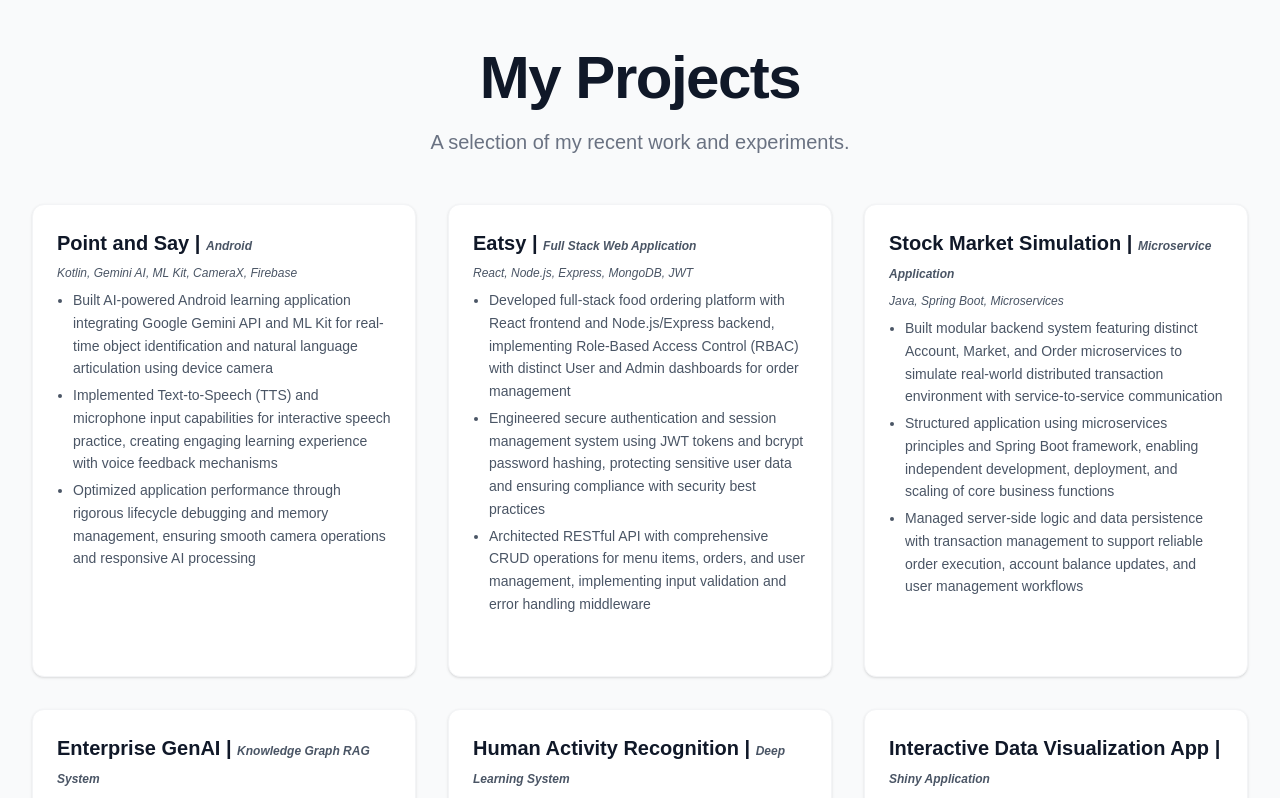
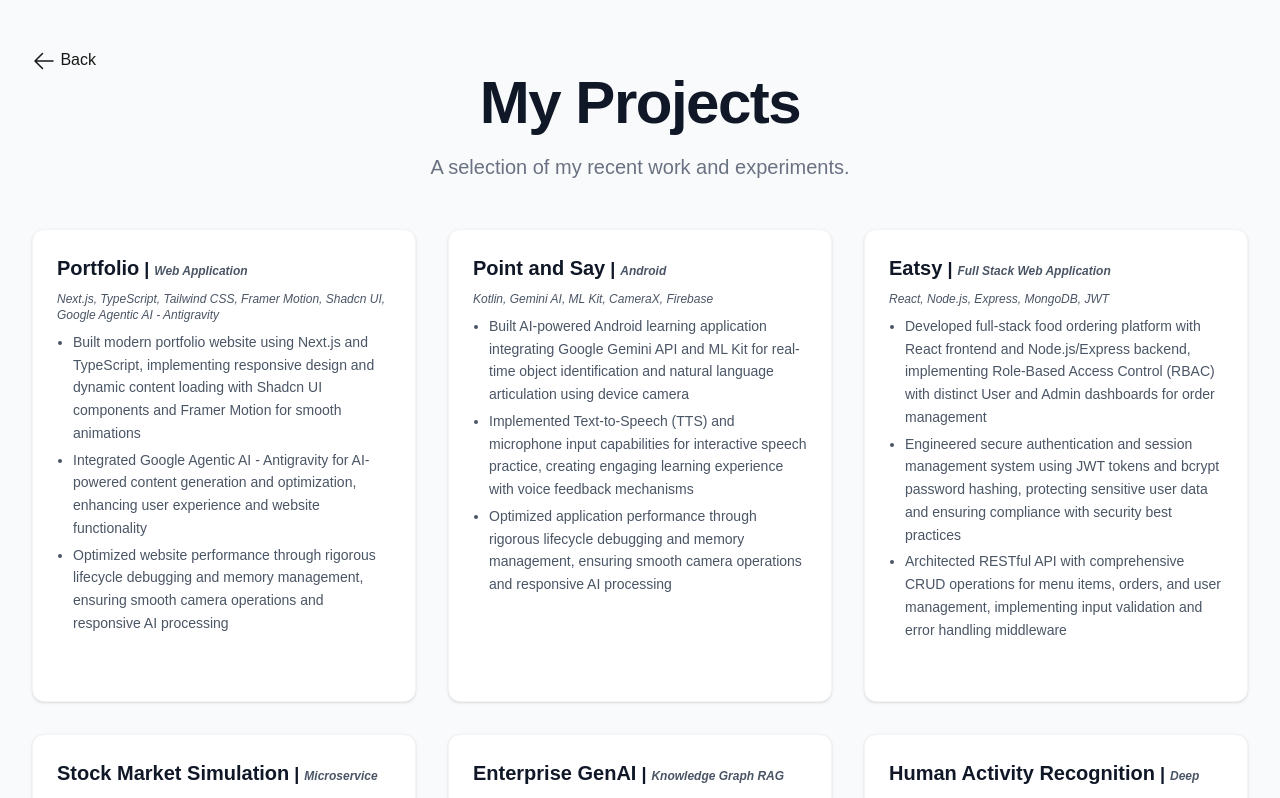
Before and after one commit to ColdCof63e/portfolio, a Next.js app: page /projects in a window 1280 px wide. Shown: the top 798 px of the page. Built offline with nearby package versions, Linux system fonts and the light colour scheme.

Commit message:
added back button to the project's page and linked, added portfolio as one of the project, minor bug fixes

```diff
--- a/app/components/ProjectCard.tsx
+++ b/app/components/ProjectCard.tsx
@@ -52,12 +52,13 @@
             transition-colors"
           >
             {title}
-            <h4
+            <p
               className="inline
-              dark:text-gray-400"
+              dark:text-gray-400
+              text-lg"
             >
               {" | "}
-            </h4>
+            </p>
             <p
               className="inline
               text-xs
--- a/app/projects/page.tsx
+++ b/app/projects/page.tsx
@@ -1,8 +1,26 @@
-import app from "next/app";
+import Link from "next/link";
 import ProjectCard from "../components/ProjectCard";
-import { Server } from "http";
+import { ArrowLeftIcon } from "@heroicons/react/24/outline";
 
 const PROJECTS = [
+  {
+    title: "Portfolio",
+    platform: "Web Application",
+    techStack: [
+      "Next.js",
+      "TypeScript",
+      "Tailwind CSS",
+      "Framer Motion",
+      "Shadcn UI",
+      "Google Agentic AI - Antigravity",
+    ],
+    description: [
+      "Built modern portfolio website using Next.js and TypeScript, implementing responsive design and dynamic content loading with Shadcn UI components and Framer Motion for smooth animations",
+      "Integrated Google Agentic AI - Antigravity for AI-powered content generation and optimization, enhancing user experience and website functionality",
+      "Optimized website performance through rigorous lifecycle debugging and memory management, ensuring smooth camera operations and responsive AI processing",
+    ],
+    link: "",
+  },
   {
     title: "Point and Say",
     platform: "Android",
@@ -168,18 +186,50 @@
 
 export default function ProjectsPage() {
   return (
-    <main className="min-h-screen bg-gray-50 dark:bg-gray-900 py-12 px-4 sm:px-6 lg:px-8">
+    <main
+      className="min-h-screen
+      bg-gray-50
+      dark:bg-gray-900
+      py-12
+      px-4
+      sm:px-6
+      lg:px-8"
+    >
+      <Link href="/">
+        <ArrowLeftIcon className="inline content-start w-6 h-6" /> Back
+      </Link>
       <div className="max-w-7xl mx-auto">
         <div className="text-center mb-12">
-          <h1 className="text-4xl font-extrabold text-gray-900 dark:text-white sm:text-5xl sm:tracking-tight lg:text-6xl">
+          <h1
+            className="text-4xl
+            font-extrabold
+            text-gray-900
+            dark:text-white
+            sm:text-5xl
+            sm:tracking-tight
+            lg:text-6xl"
+          >
             My Projects
           </h1>
-          <p className="mt-5 max-w-xl mx-auto text-xl text-gray-500 dark:text-gray-400">
+          <p
+            className="mt-5
+            max-w-xl
+            mx-auto
+            text-xl
+            text-gray-500
+            dark:text-gray-400"
+          >
             A selection of my recent work and experiments.
           </p>
         </div>
 
-        <div className="grid grid-cols-1 gap-8 sm:grid-cols-2 lg:grid-cols-3">
+        <div
+          className="grid
+          grid-cols-1
+          gap-8
+          sm:grid-cols-2
+          lg:grid-cols-3"
+        >
           {PROJECTS.map((project, index) => (
             <ProjectCard key={index} {...project} />
           ))}
--- a/package.json
+++ b/package.json
@@ -9,6 +9,7 @@
     "lint": "eslint"
   },
   "dependencies": {
+    "@heroicons/react": "^2.2.0",
     "next": "16.0.10",
     "react": "19.2.1",
     "react-dom": "19.2.1"
```
Also changed, not shown: 1 other file (tests, documents, lock files or other folders).
